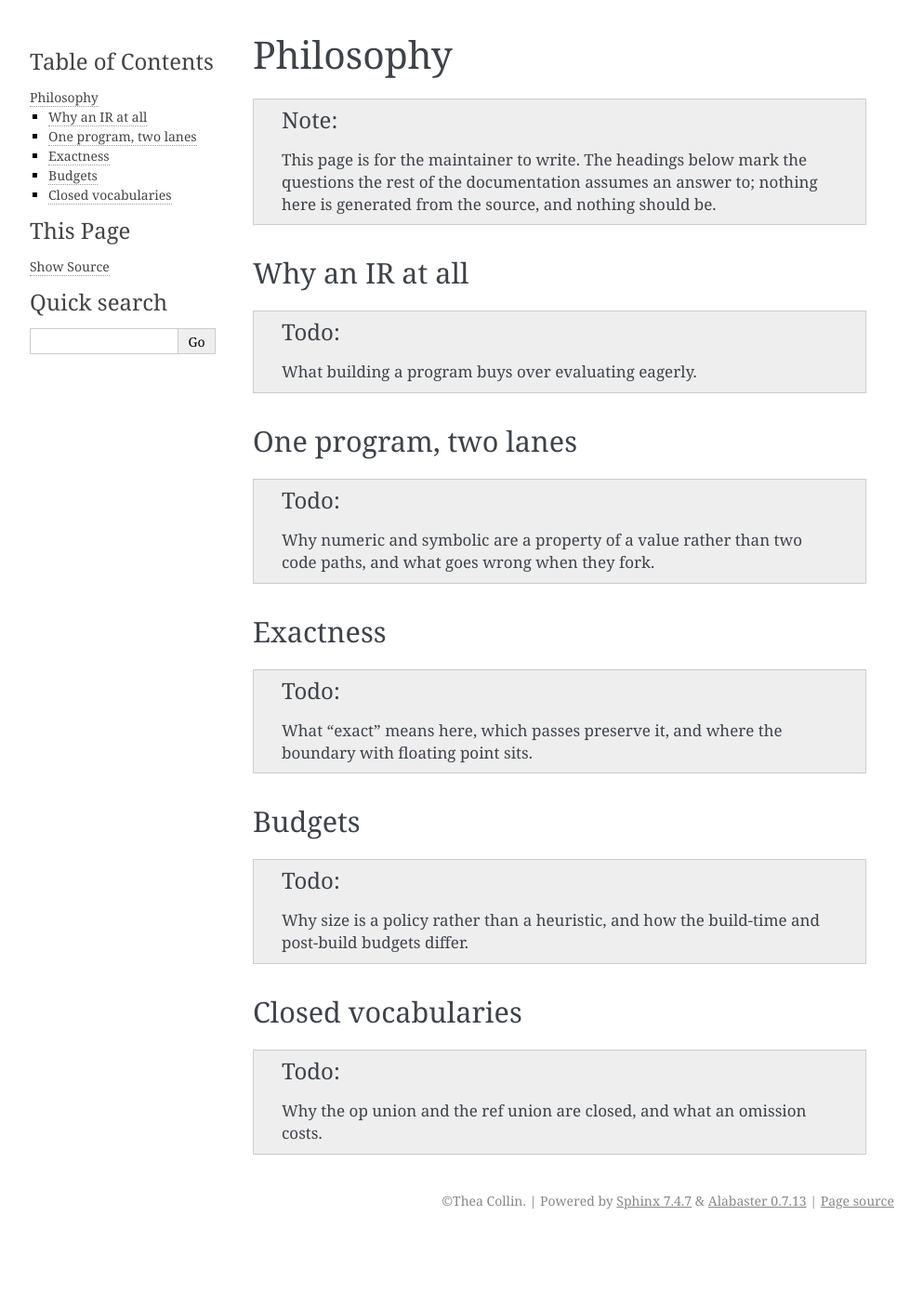
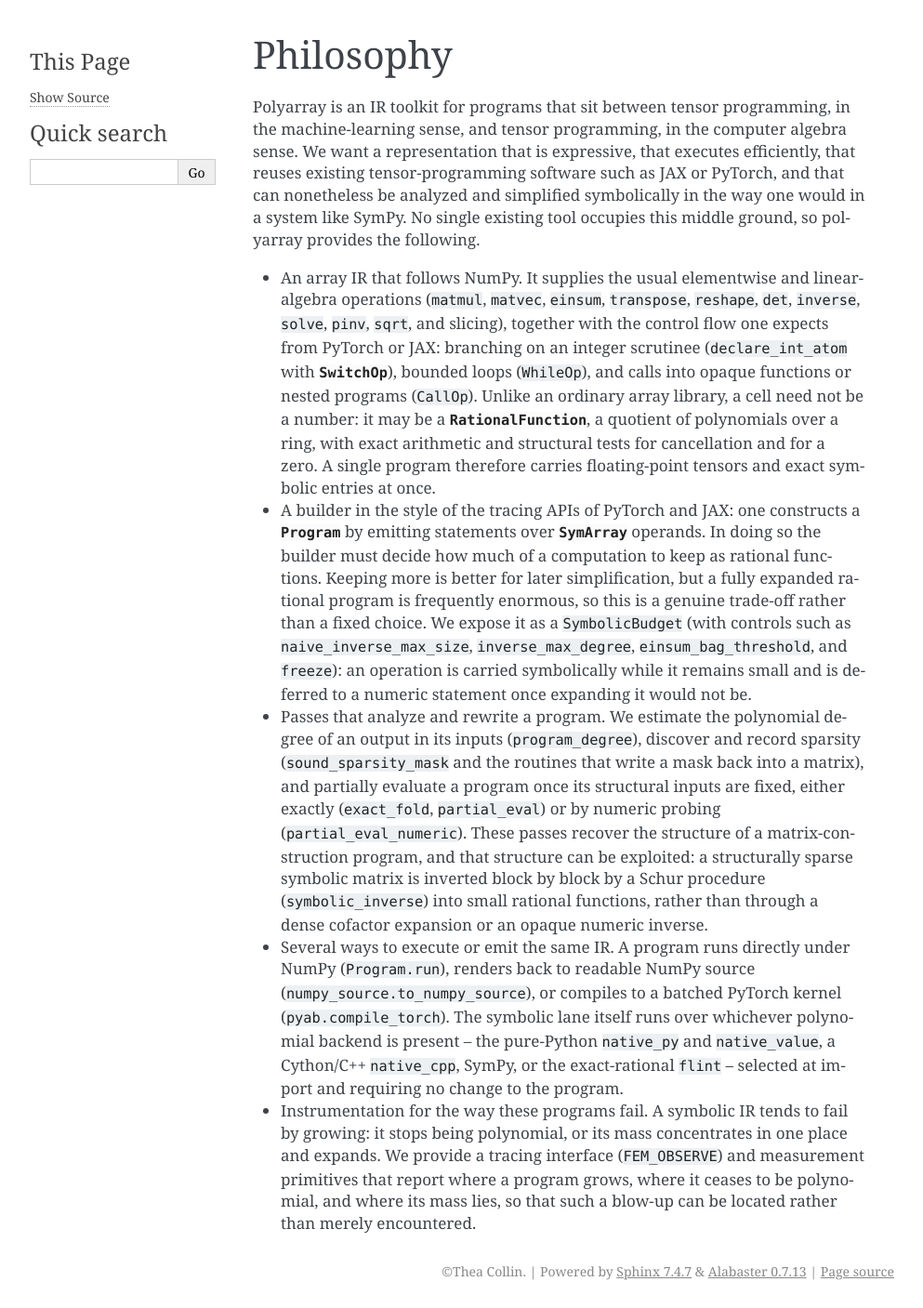
Before and after one commit to wraith1995/polyarray, a Sphinx documentation site: the page built from docs/source/philosophy.rst, in a window 1280 px wide. Shown: the whole page at 93% size, without its empty margins (148-1141 px from the left). Built offline with Sphinx 7.4.7, drawn with Linux system fonts in a browser that asks for light colours; before the commit the page ends 1331 px from its top, so only the background shows below that.

Commit message:
docs: complete philosophy page and add runnable examples
Trim the narrative docs to index -> philosophy -> API reference by
dropping the empty lanes/ops stubs, rewrite the philosophy and landing
prose, and add an examples page whose blocks are doctests checked by
`make -C docs doctest` (sphinx.ext.doctest). Add an empty _static/ so the
html build no longer warns about a missing html_static_path entry.

Co-Authored-By: Claude Opus 4.8 <noreply@anthropic.com>
Claude-Session: https://claude.ai/code/session_0149R9Wb9ZYpAxL9xVt8FtWv

```diff
--- a/docs/source/conf.py
+++ b/docs/source/conf.py
@@ -25,8 +25,12 @@ extensions = [
     "sphinx.ext.intersphinx",
     "sphinx.ext.viewcode",
     "sphinx.ext.todo",
+    "sphinx.ext.doctest",
     "numpydoc",
 ]
+
+# The examples page is written as doctests, so ``make -C docs doctest`` runs the
+# narrative and fails if the API drifts from what the docs claim.
 
 # The narrative pages left for the maintainer mark their gaps with ``todo``;
 # show them, so an unwritten section is visible in the built docs.
--- a/docs/source/philosophy.rst
+++ b/docs/source/philosophy.rst
@@ -1,37 +1,59 @@
 Philosophy
 ==========
 
-.. note::
+Polyarray is an IR toolkit for programs that sit between tensor programming, in
+the machine-learning sense, and tensor programming, in the computer algebra sense. We want a representation that
+is expressive, that executes efficiently, that reuses existing tensor-programming
+software such as JAX or PyTorch, and that can nonetheless be analyzed and
+simplified symbolically in the way one would in a system like SymPy. No single
+existing tool occupies this middle ground, so polyarray provides the following.
 
-   This page is for the maintainer to write. The headings below mark the
-   questions the rest of the documentation assumes an answer to; nothing here
-   is generated from the source, and nothing should be.
+* An array IR that follows NumPy. It supplies the usual elementwise and
+  linear-algebra operations (``matmul``, ``matvec``, ``einsum``, ``transpose``,
+  ``reshape``, ``det``, ``inverse``, ``solve``, ``pinv``, ``sqrt``, and
+  slicing), together with the control flow one expects from PyTorch or JAX:
+  branching on an integer scrutinee (``declare_int_atom`` with
+  :class:`~polyarray.ir.SwitchOp`), bounded loops (``WhileOp``), and calls into
+  opaque functions or nested programs (``CallOp``). Unlike an ordinary array
+  library, a cell need not be a number: it may be a
+  :class:`~polyarray.RationalFunction`, a quotient of polynomials over a ring,
+  with exact arithmetic and structural tests for cancellation and for a zero. A
+  single program therefore carries floating-point tensors and exact symbolic
+  entries at once.
 
-Why an IR at all
-----------------
+* A builder in the style of the tracing APIs of PyTorch and JAX: one constructs
+  a :class:`~polyarray.Program` by emitting statements over
+  :class:`~polyarray.SymArray` operands. In doing so the builder must decide how
+  much of a computation to keep as rational functions. Keeping more is better
+  for later simplification, but a fully expanded rational program is frequently
+  enormous, so this is a genuine trade-off rather than a fixed choice. We expose
+  it as a ``SymbolicBudget`` (with controls such as ``naive_inverse_max_size``,
+  ``inverse_max_degree``, ``einsum_bag_threshold``, and ``freeze``): an
+  operation is carried symbolically while it remains small and is deferred to a
+  numeric statement once expanding it would not be.
 
-.. todo:: What building a program buys over evaluating eagerly.
+* Passes that analyze and rewrite a program. We estimate the polynomial degree
+  of an output in its inputs (``program_degree``), discover and record sparsity
+  (``sound_sparsity_mask`` and the routines that write a mask back into a
+  matrix), and partially evaluate a program once its structural inputs are
+  fixed, either exactly (``exact_fold``, ``partial_eval``) or by numeric probing
+  (``partial_eval_numeric``). These passes recover the structure of a
+  matrix-construction program, and that structure can be exploited: a
+  structurally sparse symbolic matrix is inverted block by block by a Schur
+  procedure (``symbolic_inverse``) into small rational functions, rather than
+  through a dense cofactor expansion or an opaque numeric inverse.
 
-One program, two lanes
-----------------------
+* Several ways to execute or emit the same IR. A program runs directly under
+  NumPy (``Program.run``), renders back to readable NumPy source
+  (``numpy_source.to_numpy_source``), or compiles to a batched PyTorch kernel
+  (``pyab.compile_torch``). The symbolic lane itself runs over whichever
+  polynomial backend is present -- the pure-Python ``native_py`` and
+  ``native_value``, a Cython/C++ ``native_cpp``, SymPy, or the exact-rational
+  ``flint`` -- selected at import and requiring no change to the program.
 
-.. todo:: Why numeric and symbolic are a property of a value rather than two
-   code paths, and what goes wrong when they fork.
-
-Exactness
----------
-
-.. todo:: What "exact" means here, which passes preserve it, and where the
-   boundary with floating point sits.
-
-Budgets
--------
-
-.. todo:: Why size is a policy rather than a heuristic, and how the build-time
-   and post-build budgets differ.
-
-Closed vocabularies
--------------------
-
-.. todo:: Why the op union and the ref union are closed, and what an omission
-   costs.
+* Instrumentation for the way these programs fail. A symbolic IR tends to fail
+  by growing: it stops being polynomial, or its mass concentrates in one place
+  and expands. We provide a tracing interface (``FEM_OBSERVE``) and measurement
+  primitives that report where a program grows, where it ceases to be
+  polynomial, and where its mass lies, so that such a blow-up can be located
+  rather than merely encountered.
```
Also changed, not shown: docs/source/examples.rst (added, +145 -0 lines), docs/source/index.rst (+9 -7 lines), docs/source/lanes.rst (deleted, +0 -7 lines), docs/source/ops.rst (deleted, +0 -12 lines), 2 other files.
